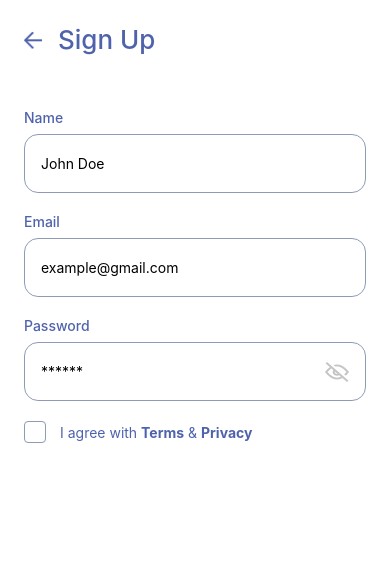
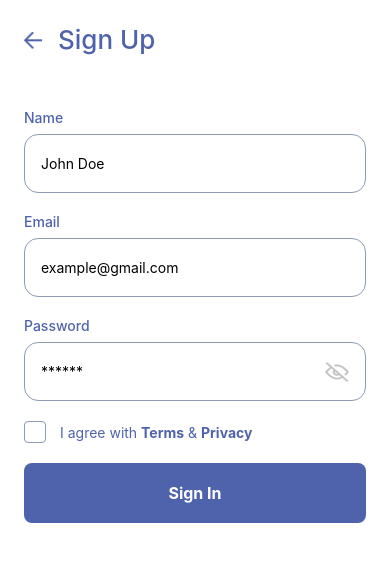
Before and after one commit to Schattsch/MobileAppExample, a React Native app: screen / in a window 390 px wide. Shown: the top 562 px of the page. Built offline with nearby package versions, Linux system fonts and the light colour scheme.

Commit message:
Nuppu lisamine

```diff
--- a/src/components/Button/index.js
+++ b/src/components/Button/index.js
@@ -2,10 +2,10 @@
 import {  Text, TouchableOpacity } from "react-native";
 import { styles } from "./styles";
 
-const Button = ({title, onPress}) => {
+const Button = ({title, onPress, style}) => {
 
     return (
-        <TouchableOpacity activeOpacity={0.6} onPress={onPress} style={styles.container}>
+        <TouchableOpacity activeOpacity={0.6} onPress={onPress} style={[styles.container, style]}>
             <Text style={styles.title}>{title}</Text>
         </TouchableOpacity>
     )
--- a/src/screens/auth/Signup/index.js
+++ b/src/screens/auth/Signup/index.js
@@ -4,6 +4,7 @@
 import { styles } from "./styles";
 import Input from "../../../components/Input";
 import Checkbox from "../../../components/Checkbox";
+import Button from "../../../components/Button";
 
 const SignUp = () => {
     const [checked, setChecked] = useState(false)
@@ -18,6 +19,7 @@
                 <Checkbox checked={checked} onCheck={setChecked}></Checkbox>
                 <Text style={styles.agreeText}>I agree with <Text style={styles.boldText}>Terms</Text> & <Text style={styles.boldText}>Privacy</Text></Text>
             </View>
+            <Button style={styles.button} title="Sign In" />
             </View>
     )
 }
--- a/src/screens/auth/Signup/styles.js
+++ b/src/screens/auth/Signup/styles.js
@@ -21,5 +21,9 @@
 
     boldText: {
         fontWeight: "bold",
+    },
+
+    button: {
+        marginVertical: 20,
     }
 })
```
